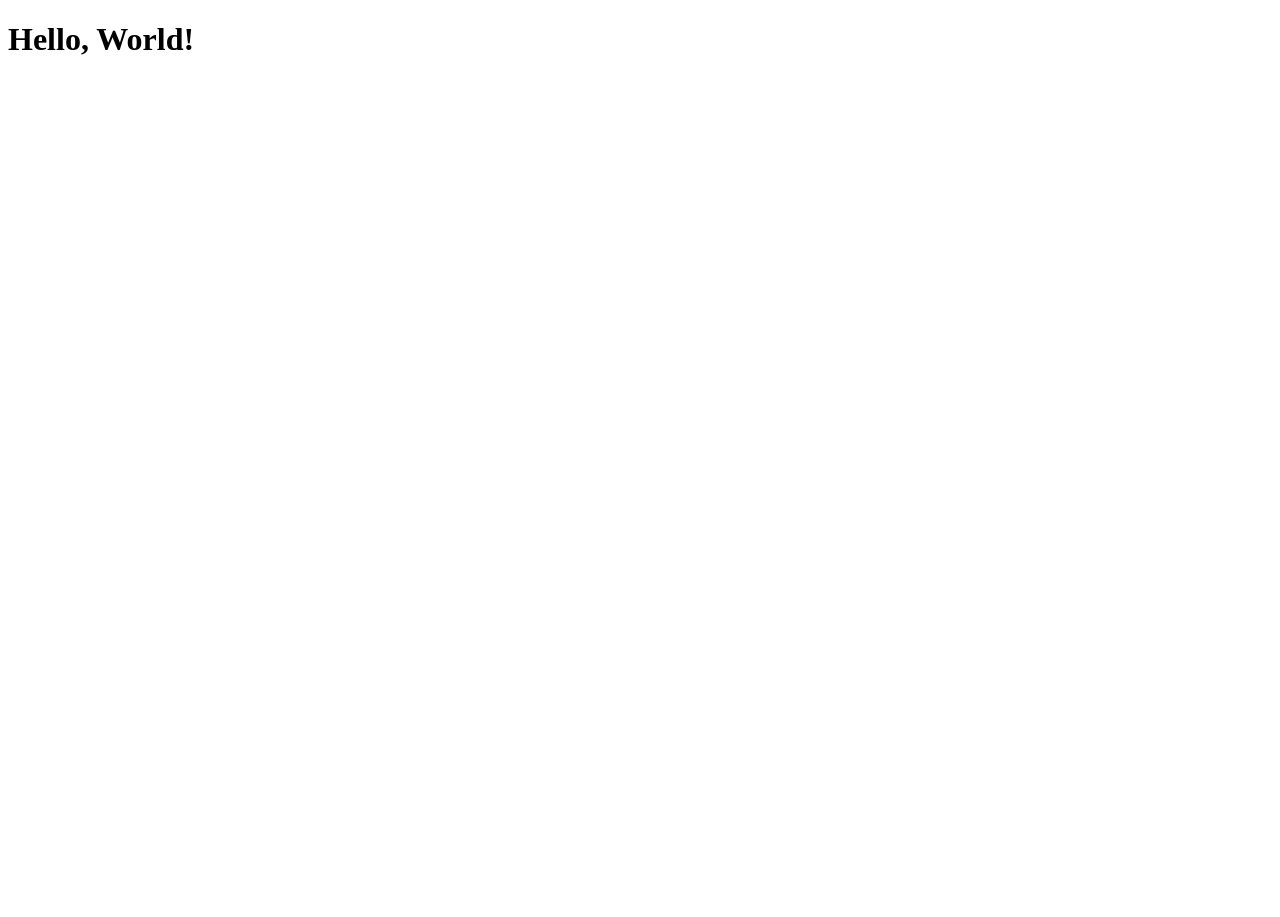
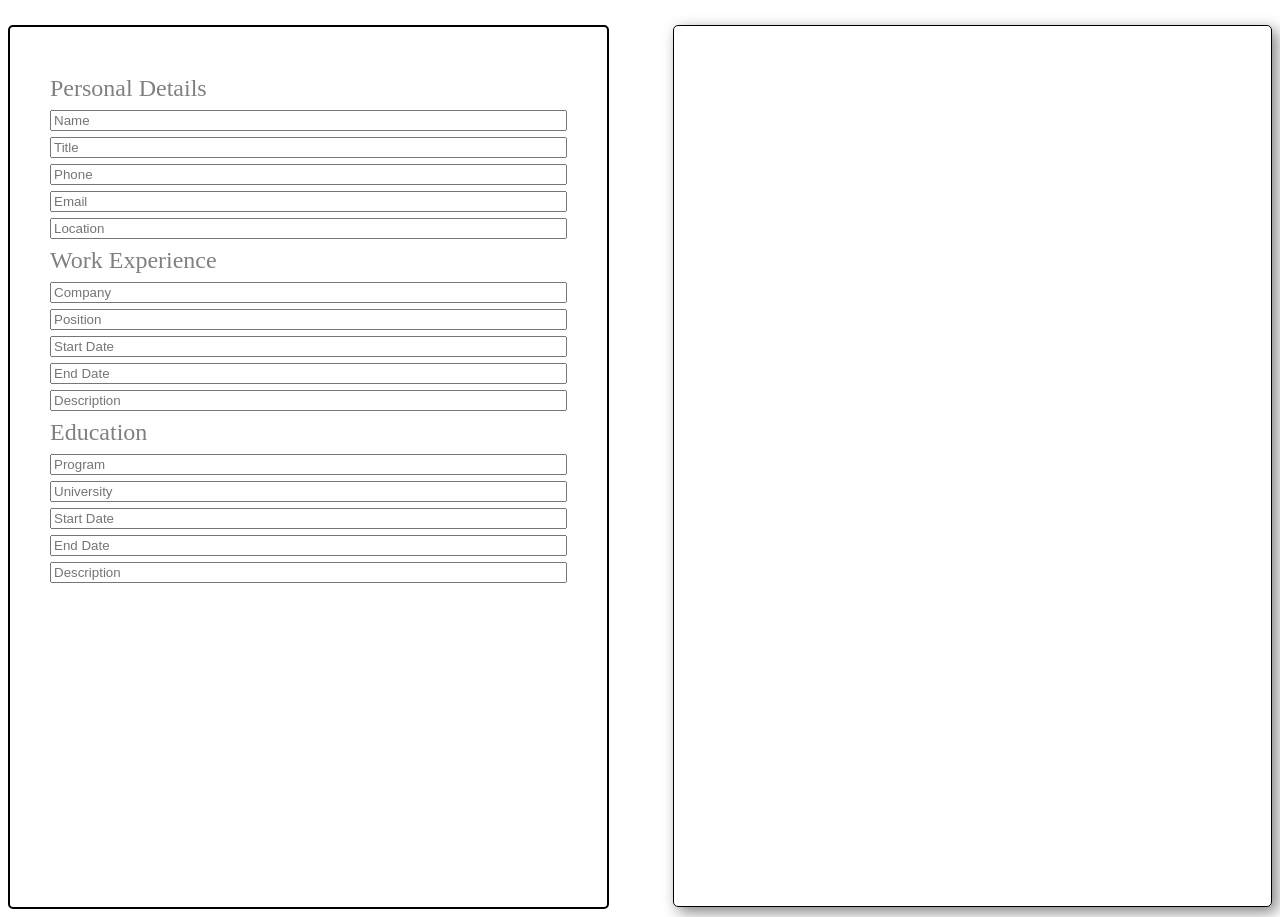
Before and after one commit to ali-a-ahmed1097/cv-app, a React (Vite) app: page / in a window 1280 px wide. Before the commit the page ends 800 px from the top, so only its background shows below. Built offline with nearby package versions, Linux system fonts and the light colour scheme.

Commit message:
Users can now input and those inputs are now being tracked.

```diff
--- /dev/null
+++ b/src/App.css
@@ -0,0 +1,35 @@
+.app {
+    display: flex;
+    justify-content: center;
+    gap: 64px;
+    margin-top: 25px;
+}
+
+.input-boxes, .generated-output {
+    border-radius: 5px;
+    width: 595px;
+    height: 800px;
+    padding: 40px;
+}
+
+.input-boxes {
+    border: 2px solid black;
+}
+
+.generated-output {
+    border: 1px solid black;
+    box-shadow: 5px 5px 15px gray;
+}
+
+.internal-form {
+    display: flex;
+    flex-direction: column;
+    gap: 6px;
+}
+
+.form-title {
+    margin-bottom: 8px;
+    margin-top: 8px;
+    color: gray;
+    font-weight: 100;
+}
--- a/src/App.jsx
+++ b/src/App.jsx
@@ -1,7 +1,21 @@
 import React from "react";
+import Personal from "./components/Personal";
+import BodyForm from "./components/BodyForm";
+import './App.css';
 
 export default function App() {
     return (
-        <h1>Hello, World!</h1>
+        <div className='app'>
+            <div className="input-boxes">
+                <form onSubmit={() => console.log('he')}>
+                    <Personal />
+                    <BodyForm which={0} />
+                    <BodyForm which={1} />
+                </form>
+            </div>
+            <div className="generated-output">
+
+            </div>
+        </div>
     );
 }
--- /dev/null
+++ b/src/components/BodyForm.jsx
@@ -0,0 +1,20 @@
+import React from "react";
+import Input from "./Input";
+
+export default function BodyForm(props) {
+
+    let title = 'Work Experience';
+    let textBoxes = ['Company', 'Position', 'Start Date', 'End Date', 'Description'];
+
+    if (props.which) {
+        title = 'Education';
+        textBoxes = ['Program', 'University', 'Start Date', 'End Date', 'Description'];
+    }
+
+    return (
+        <div>
+            <h2 className="form-title">{title}</h2>
+            <Input inputNames={textBoxes} />
+        </div>
+    );
+}
--- /dev/null
+++ b/src/components/Input.jsx
@@ -0,0 +1,25 @@
+import React from "react";
+
+export default function Input(props) {
+    let inpObj = {};
+    for (let i = 0; i < props.inputNames.length; i++) {
+        inpObj[props.inputNames[i]] = '';
+    }
+
+    const [values, setValues] = React.useState(inpObj);
+
+    function handleChange(event) {
+        const {name, value} = event.target;
+        setValues(prevValues => ({...prevValues, [name]: value}));
+    }
+
+    const inputsArr = props.inputNames.map((nm, key) => (
+        <input key={key} type='text' name={nm} placeholder={nm} value={values[nm]} onChange={handleChange} />
+    ));
+
+    return (
+        <div className="internal-form">
+            {inputsArr}
+        </div>
+    );
+}
--- /dev/null
+++ b/src/components/Personal.jsx
@@ -0,0 +1,15 @@
+import React from "react";
+import Input from "./Input";
+
+export default function Personal() {
+    const textBoxes = ['Name', 'Title', 'Phone', 'Email', 'Location'];
+
+    return (
+        <div>
+            <h2 className="form-title">Personal Details</h2>
+            <Input
+                inputNames={textBoxes}
+            />
+        </div>
+    );
+}
```
